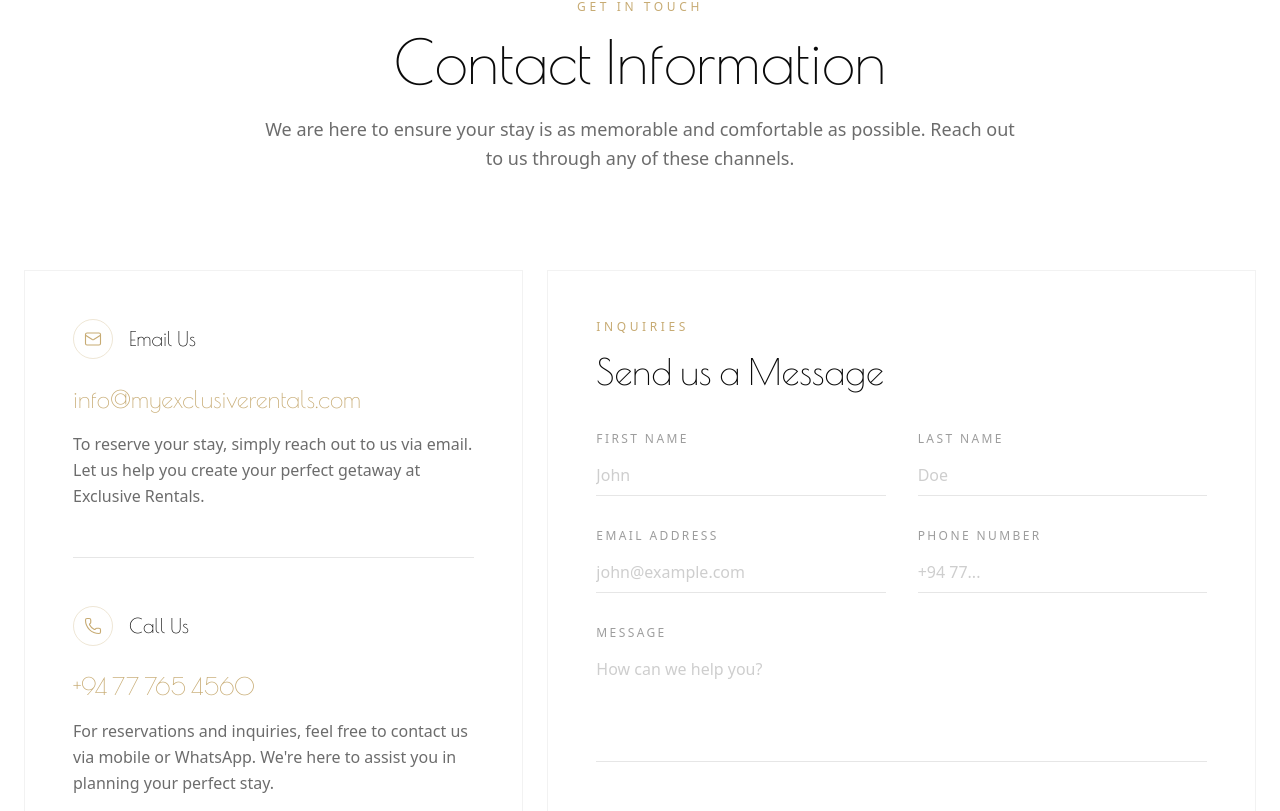
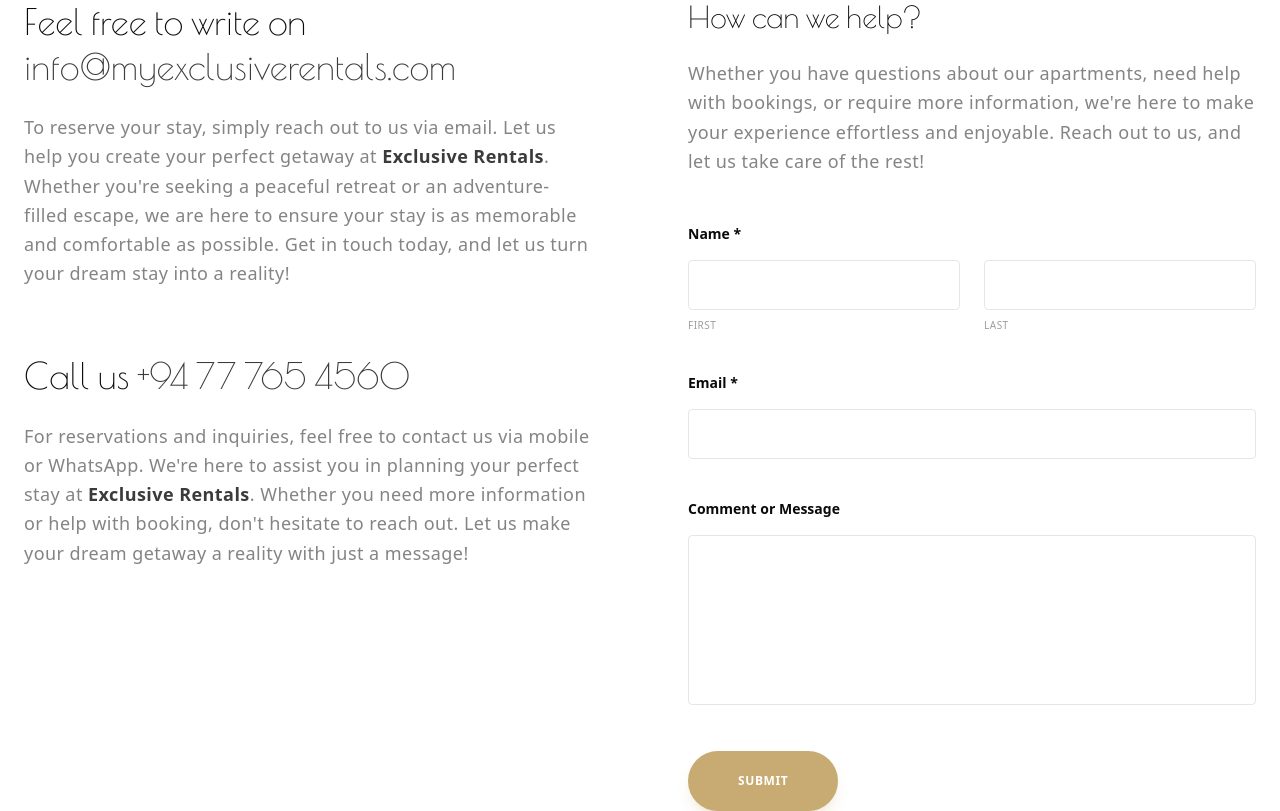
Before and after one commit to GeethSheheran/my-exclusive-rentals, a Next.js app: page /contact in a window 1280 px wide. Shown: the part 689-1500 px from the top of the page. Built offline with nearby package versions, Linux system fonts and the light colour scheme.

Commit message:
contact form

```diff
--- a/src/components/contact/ContactSection.tsx
+++ b/src/components/contact/ContactSection.tsx
@@ -7,148 +7,102 @@ import { Button } from '@/components/ui/Button';
 export function ContactSection() {
     return (
         <section className="py-24 md:py-32 bg-white relative overflow-hidden">
-            {/* Elegant Gold Line Accent */}
-            <div className="absolute top-0 left-1/2 -translate-x-1/2 w-24 h-px bg-gold" />
+            <div className="container mx-auto px-6 max-w-7xl relative z-10">
+                <div className="grid grid-cols-1 lg:grid-cols-2 gap-16 lg:gap-24 items-start">
 
-            <div className="container mx-auto px-6 relative z-10">
-
-                {/* Section Header - Centered & Premium */}
+                    {/* Left Column: Contact Info */}
+                    <div className="space-y-16">
                         <motion.div
                             initial={{ opacity: 0, y: 20 }}
                             whileInView={{ opacity: 1, y: 0 }}
                             viewport={{ once: true }}
                             transition={{ duration: 0.8 }}
-                    className="text-center mb-16 md:mb-24 max-w-3xl mx-auto"
                         >
-                    <span className="font-sans text-gold text-xs uppercase tracking-[0.3em] mb-4 block">Get in Touch</span>
-                    <h2 className="font-serif text-4xl md:text-5xl lg:text-6xl text-dark mb-6">Contact Information</h2>
-                    <p className="font-sans text-dark/60 text-base md:text-lg leading-relaxed">
-                        We are here to ensure your stay is as memorable and comfortable as possible. Reach out to us through any of these channels.
+                            <h2 className="font-serif text-3xl md:text-4xl text-dark mb-6 leading-tight">
+                                Feel free to write on <span className="text-dark/80">info@myexclusiverentals.com</span>
+                            </h2>
+                            <p className="font-sans text-dark/50 font-extralight tracking-wide text-xl md:text-lg leading-relaxed">
+                                To reserve your stay, simply reach out to us via email. Let us help you create your perfect getaway at <span className="font-semibold text-dark/80">Exclusive Rentals</span>. Whether you&apos;re seeking a peaceful retreat or an adventure-filled escape, we are here to ensure your stay is as memorable and comfortable as possible. Get in touch today, and let us turn your dream stay into a reality!
                             </p>
                         </motion.div>
 
-                <div className="grid grid-cols-1 lg:grid-cols-12 gap-4 lg:gap-6 items-start">
-
-                    {/* Left Column: Contact Info Consolidated */}
-                    <div className="lg:col-span-5">
                         <motion.div
-                            initial={{ opacity: 0, x: -20 }}
-                            whileInView={{ opacity: 1, x: 0 }}
+                            initial={{ opacity: 0, y: 20 }}
+                            whileInView={{ opacity: 1, y: 0 }}
                             viewport={{ once: true }}
-                            transition={{ duration: 0.8 }}
-                            className="bg-white border border-dark/5 p-8 md:p-12 divide-y divide-dark/10"
+                            transition={{ duration: 0.8, delay: 0.2 }}
                         >
-                            {/* Email Section */}
-                            <div className="pb-12 group">
-                                <div className="flex items-center gap-4 mb-6">
-                                    <div className="w-10 h-10 rounded-full border border-gold/30 flex items-center justify-center text-gold">
-                                        <Mail size={18} strokeWidth={1.5} />
-                                    </div>
-                                    <h4 className="font-serif text-xl text-dark">Email Us</h4>
-                                </div>
-                                <a
-                                    href="mailto:info@myexclusiverentals.com"
-                                    className="text-gold hover:underline decoration-1 underline-offset-4 transition-all inline-flex items-center gap-2 font-serif text-xl md:text-2xl mb-4"
-                                >
-                                    info@myexclusiverentals.com
-                                    <ArrowUpRight size={18} className="opacity-0 group-hover:opacity-100 transition-opacity" />
-                                </a>
-                                <p className="font-sans text-dark/60 text-base leading-relaxed">
-                                    To reserve your stay, simply reach out to us via email. Let us help you create your perfect getaway at Exclusive Rentals.
+                            <h2 className="font-serif text-3xl md:text-4xl text-dark mb-6 leading-tight">
+                                Call us <span className="text-dark/80">+94 77 765 4560</span>
+                            </h2>
+                            <p className="font-sans text-dark/50 font-extralight tracking-wide text-xl md:text-lg leading-relaxed">
+                                For reservations and inquiries, feel free to contact us via mobile or WhatsApp. We&apos;re here to assist you in planning your perfect stay at <span className="font-semibold text-dark/80">Exclusive Rentals</span>. Whether you need more information or help with booking, don&apos;t hesitate to reach out. Let us make your dream getaway a reality with just a message!
                             </p>
-                            </div>
-
-                            {/* Phone Section */}
-                            <div className="pt-12 group">
-                                <div className="flex items-center gap-4 mb-6">
-                                    <div className="w-10 h-10 rounded-full border border-gold/30 flex items-center justify-center text-gold">
-                                        <Phone size={18} strokeWidth={1.5} />
-                                    </div>
-                                    <h4 className="font-serif text-xl text-dark">Call Us</h4>
-                                </div>
-                                <a
-                                    href="tel:+94777654560"
-                                    className="text-gold hover:underline decoration-1 underline-offset-4 transition-all inline-flex items-center gap-2 font-serif text-xl md:text-2xl mb-4"
-                                >
-                                    +94 77 765 4560
-                                    <ArrowUpRight size={18} className="opacity-0 group-hover:opacity-100 transition-opacity" />
-                                </a>
-                                <p className="font-sans text-dark/60 text-base leading-relaxed">
-                                    For reservations and inquiries, feel free to contact us via mobile or WhatsApp. We&apos;re here to assist you in planning your perfect stay.
-                                </p>
-                            </div>
                         </motion.div>
                     </div>
 
-                    {/* Right Column: Contact Form - Sticky */}
-                    <div className="lg:col-span-7 lg:sticky lg:top-32">
+                    {/* Right Column: Contact Form */}
+                    <div className="space-y-12">
                         <motion.div
                             initial={{ opacity: 0, x: 20 }}
                             whileInView={{ opacity: 1, x: 0 }}
                             viewport={{ once: true }}
-                            transition={{ duration: 0.8, delay: 0.2 }}
-                            className="bg-white p-8 md:p-12 border border-dark/5"
+                            transition={{ duration: 0.8 }}
                         >
-                            <div className="mb-10">
-                                <span className="font-sans text-gold text-xs uppercase tracking-[0.3em] mb-4 block">Inquiries</span>
-                                <h3 className="font-serif text-3xl md:text-4xl text-dark">Send us a Message</h3>
-                            </div>
+                            <h3 className="font-serif text-3xl text-dark mb-6">How can we help?</h3>
+                            <p className="font-sans text-dark/50 font-extralight tracking-wide text-xl md:text-lg leading-relaxed mb-12">
+                                Whether you have questions about our apartments, need help with bookings, or require more information, we&apos;re here to make your experience effortless and enjoyable. Reach out to us, and let us take care of the rest!
+                            </p>
 
-                            <form className="space-y-8">
-                                <div className="grid grid-cols-1 md:grid-cols-2 gap-8">
+                            <form className="space-y-10">
+                                {/* Name Field Group */}
+                                <div className="space-y-4">
+                                    <label className="font-sans text-sm font-bold text-dark block">Name *</label>
+                                    <div className="grid grid-cols-2 gap-6">
                                         <div className="space-y-2">
-                                        <label htmlFor="firstName" className="font-sans text-xs uppercase tracking-[0.2em] text-dark/40 block">First Name</label>
                                             <input
                                                 type="text"
-                                            id="firstName"
-                                            placeholder="John"
-                                            className="w-full py-2 border-b border-dark/10 focus:border-gold outline-none bg-transparent transition-colors font-sans text-dark placeholder:text-dark/20"
+                                                className="w-full px-4 py-3 border border-dark/10 rounded-sm focus:border-gold outline-none transition-colors font-sans text-dark"
                                             />
+                                            <span className="font-sans text-[10px] text-dark/40 uppercase tracking-wider block">First</span>
                                         </div>
                                         <div className="space-y-2">
-                                        <label htmlFor="lastName" className="font-sans text-xs uppercase tracking-[0.2em] text-dark/40 block">Last Name</label>
                                             <input
                                                 type="text"
-                                            id="lastName"
-                                            placeholder="Doe"
-                                            className="w-full py-2 border-b border-dark/10 focus:border-gold outline-none bg-transparent transition-colors font-sans text-dark placeholder:text-dark/20"
+                                                className="w-full px-4 py-3 border border-dark/10 rounded-sm focus:border-gold outline-none transition-colors font-sans text-dark"
                                             />
+                                            <span className="font-sans text-[10px] text-dark/40 uppercase tracking-wider block">Last</span>
+                                        </div>
                                     </div>
                                 </div>
 
-                                <div className="grid grid-cols-1 md:grid-cols-2 gap-8">
-                                    <div className="space-y-2">
-                                        <label htmlFor="email" className="font-sans text-xs uppercase tracking-[0.2em] text-dark/40 block">Email Address</label>
+                                {/* Email Field */}
+                                <div className="space-y-4">
+                                    <label htmlFor="email" className="font-sans text-sm font-bold text-dark block">Email *</label>
                                     <input
                                         type="email"
                                         id="email"
-                                            placeholder="john@example.com"
-                                            className="w-full py-2 border-b border-dark/10 focus:border-gold outline-none bg-transparent transition-colors font-sans text-dark placeholder:text-dark/20"
-                                        />
-                                    </div>
-                                    <div className="space-y-2">
-                                        <label htmlFor="phone" className="font-sans text-xs uppercase tracking-[0.2em] text-dark/40 block">Phone Number</label>
-                                        <input
-                                            type="tel"
-                                            id="phone"
-                                            placeholder="+94 77..."
-                                            className="w-full py-2 border-b border-dark/10 focus:border-gold outline-none bg-transparent transition-colors font-sans text-dark placeholder:text-dark/20"
-                                        />
-                                    </div>
-                                </div>
-
-                                <div className="space-y-2">
-                                    <label htmlFor="message" className="font-sans text-xs uppercase tracking-[0.2em] text-dark/40 block">Message</label>
-                                    <textarea
-                                        id="message"
-                                        rows={4}
-                                        placeholder="How can we help you?"
-                                        className="w-full py-2 border-b border-dark/10 focus:border-gold outline-none bg-transparent transition-colors font-sans text-dark placeholder:text-dark/20 resize-none"
+                                        className="w-full px-4 py-3 border border-dark/10 rounded-sm focus:border-gold outline-none transition-colors font-sans text-dark"
                                     />
                                 </div>
 
-                                <div className="pt-4">
-                                    <Button className="w-full md:w-auto min-w-[200px] rounded-full">Send Message</Button>
+                                {/* Message Field */}
+                                <div className="space-y-4">
+                                    <label htmlFor="message" className="font-sans text-sm font-bold text-dark block">Comment or Message</label>
+                                    <textarea
+                                        id="message"
+                                        rows={6}
+                                        className="w-full px-4 py-3 border border-dark/10 rounded-sm focus:border-gold outline-none transition-colors font-sans text-dark resize-none"
+                                    />
+                                </div>
+
+                                {/* Submit Button */}
+                                <div>
+                                    <Button
+                                        className="hidden lg:flex rounded-full !px-12 !py-5 text-xs font-bold tracking-wider shadow-lg shadow-gold/20 hover:shadow-gold/40 transition-all hover:-translate-y-0.5"
+                                    >
+                                        Submit
+                                    </Button>
                                 </div>
                             </form>
                         </motion.div>
--- a/src/components/layout/Header.tsx
+++ b/src/components/layout/Header.tsx
@@ -69,13 +69,13 @@ export function Header() {
                 <div className={cn(
                     "relative flex items-center justify-between transition-all duration-500",
                     "bg-white/30 backdrop-blur-md border border-white/20 shadow-2xl shadow-dark/5",
-                    "rounded-full px-4 py-3 lg:px-6 lg:py-4",
+                    "rounded-full px-4 py-1.5 lg:px-6 lg:py-2",
                     isScrolled ? "w-[90%] lg:w-[70%] max-w-5xl" : "w-[95%] lg:w-[85%] max-w-7xl"
                 )}>
 
                     {/* Logo */}
                     <Link href="/" className="relative z-50 group">
-                        <div className="relative w-20 h-16 lg:w-32 lg:h-20 transition-transform duration-300 group-hover:scale-105">
+                        <div className="relative w-16 h-12 lg:w-28 lg:h-18 transition-transform duration-300 group-hover:scale-105">
                             <Image
                                 src="/er-logo.png"
                                 alt="Exclusive Rentals"
```
Lines whose indentation alone changed are shown as unchanged.
